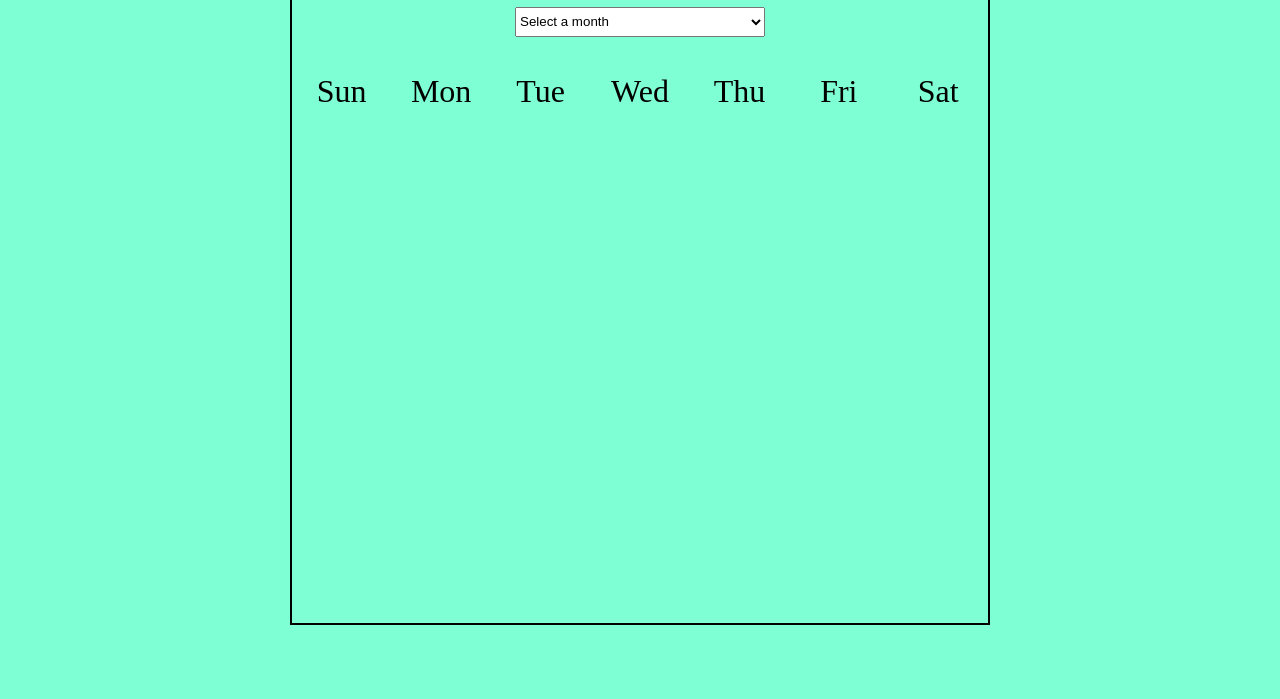
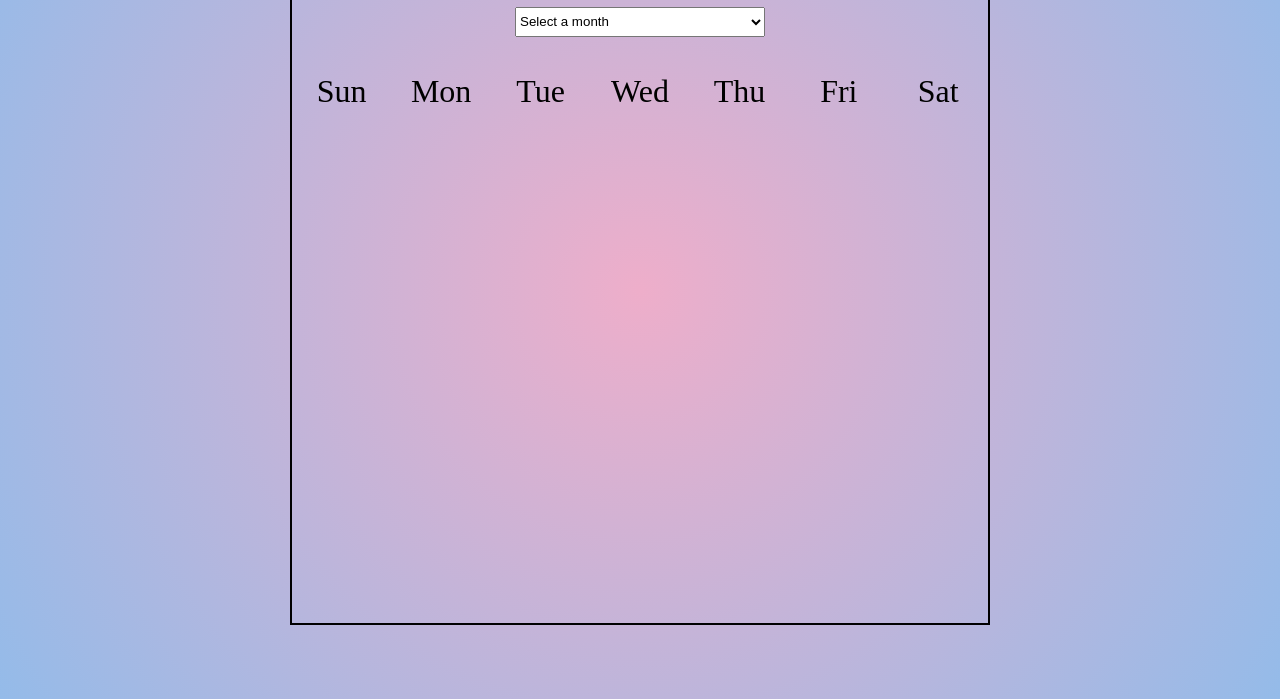
Before and after one commit to ahmednabik/pretty-calendar, a plain HTML site: page index.html in a window 1280 px wide. Shown: the part 117-816 px from the top of the page. Drawn offline with Linux system fonts and the light colour scheme.

Commit message:
added radial background gradient

```diff
--- a/style.css
+++ b/style.css
@@ -7,7 +7,8 @@ body{
     justify-content: center;
     align-items: center;
     height: 100vh;
-    background-color: aquamarine;
+    background: rgb(238,174,202);
+    background: radial-gradient(circle, rgba(238,174,202,1) 0%, rgba(148,187,233,1) 100%);
 }
 .container {
     width: 700px;
```
